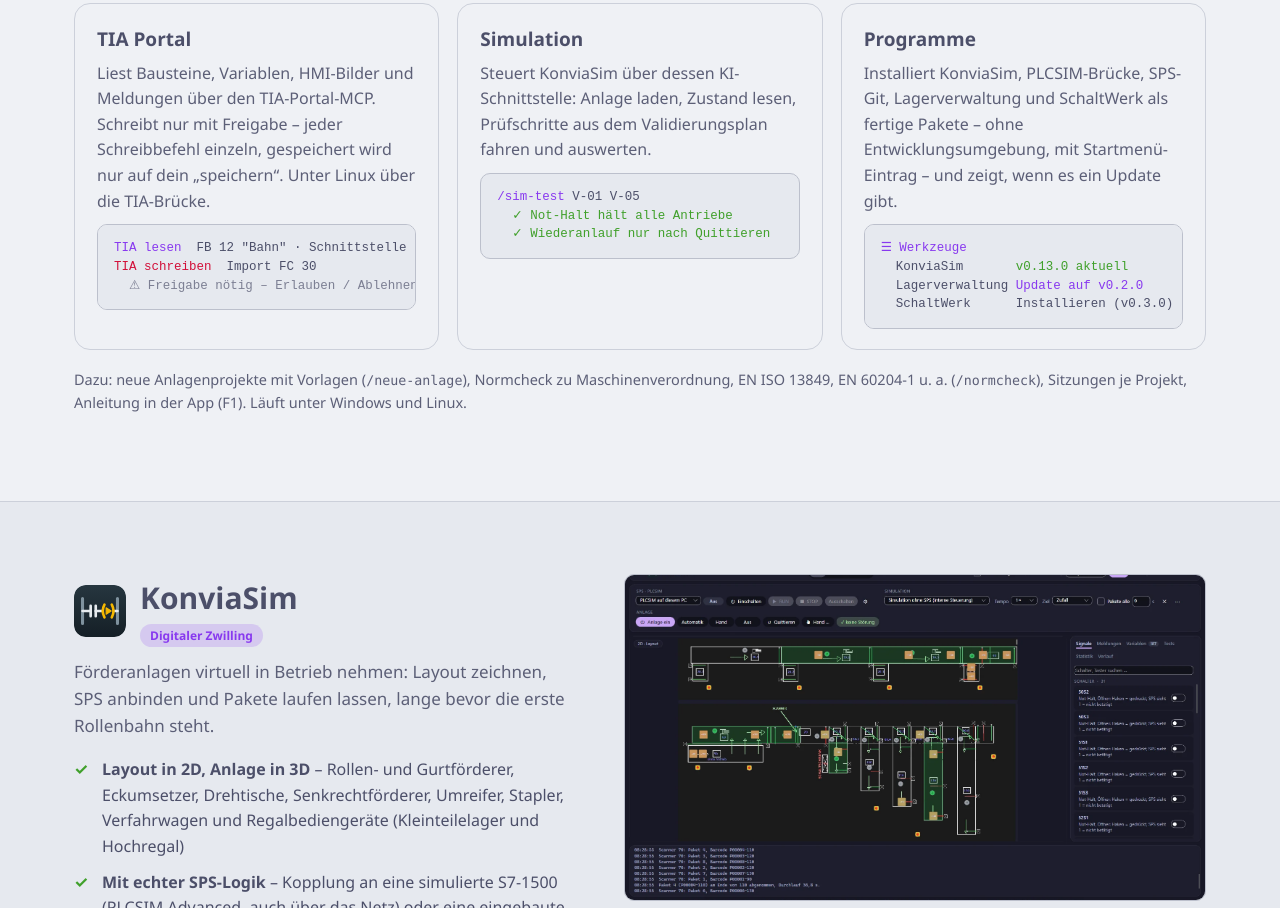
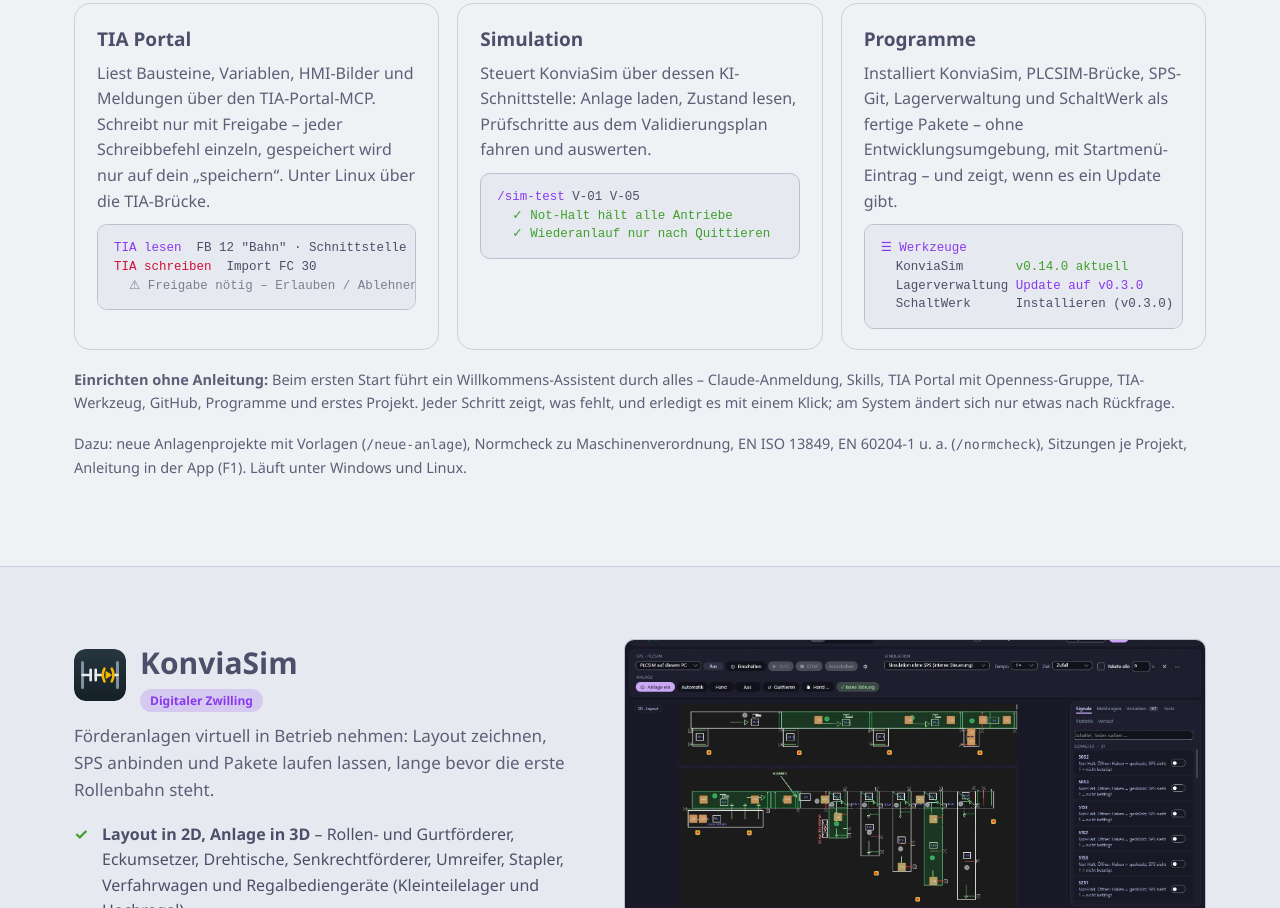
Before and after one commit to Taktloss/Taktloss.github.io, a plain HTML site: page index.html in a window 1280 px wide. Shown: the part 1084-1992 px from the top of the page. Drawn offline with Linux system fonts and the light colour scheme.

Commit message:
Willkommens-Assistent im SPS-Agent, KonviaSim 0.14.0 (Fenster anordnen), Lagerverwaltung 0.3.0 (Einrichtungsassistent)
Co-Authored-By: Claude Opus 5.5 <noreply@anthropic.com>

```diff
--- a/index.html
+++ b/index.html
@@ -255,11 +255,12 @@ dialog.lightbox p { color:#cdd6f4; text-align:center; margin:10px 0 0; font-size
         <h3>Programme</h3>
         <p>Installiert KonviaSim, PLCSIM-Brücke, SPS-Git, Lagerverwaltung und SchaltWerk als fertige Pakete – ohne Entwicklungsumgebung, mit Startmenü-Eintrag – und zeigt, wenn es ein Update gibt.</p>
         <pre class="term"><span class="k">☰ Werkzeuge</span>
-  KonviaSim       <span class="s">v0.13.0 aktuell</span>
-  Lagerverwaltung <span class="k">Update auf v0.2.0</span>
+  KonviaSim       <span class="s">v0.14.0 aktuell</span>
+  Lagerverwaltung <span class="k">Update auf v0.3.0</span>
   SchaltWerk      Installieren (v0.3.0)</pre>
       </div>
     </div>
+    <p class="note"><b>Einrichten ohne Anleitung:</b> Beim ersten Start führt ein Willkommens-Assistent durch alles – Claude-Anmeldung, Skills, TIA Portal mit Openness-Gruppe, TIA-Werkzeug, GitHub, Programme und erstes Projekt. Jeder Schritt zeigt, was fehlt, und erledigt es mit einem Klick; am System ändert sich nur etwas nach Rückfrage.</p>
     <p class="note">Dazu: neue Anlagenprojekte mit Vorlagen (<code>/neue-anlage</code>), Normcheck zu Maschinenverordnung, EN ISO 13849, EN 60204-1 u. a. (<code>/normcheck</code>), Sitzungen je Projekt, Anleitung in der App (F1). Läuft unter Windows und Linux.</p>
   </div>
 </section>
@@ -281,6 +282,7 @@ dialog.lightbox p { color:#cdd6f4; text-align:center; margin:10px 0 0; font-size
         <li><b>Förderer nach Katalog</b> – Kurven mit Innenradius und konischen Rollen, Spaltabstand einstellbar, Sicherheitslichtgitter mit Muting, Schutztüren mit Zuhaltung</li>
         <li><b>Automatische Tests</b> – Ablauf als Text („setze …“, „erwarte … in 10 s“), Prüfprogramm für die Kommandozeile, steuerbar durch den SPS-Agent</li>
         <li><b>Schnittstelle zur Lagerverwaltung</b> – OPC-UA-Server und TCP-Telegramm für Aufträge an die Regalbediengeräte</li>
+        <li><b>Fenster frei anordnen</b> – Seitenleiste, Bibliothek und Protokoll ziehen, ausblenden oder als eigenes Fenster abdocken; 3D in eigenem Fenster auf dem zweiten Bildschirm, 2D und 3D neben- oder übereinander, Werkzeugleiste anpassbar</li>
         <li><b>Bequem</b> – Rückgängig überall, Bibliothek mit Suche, Schaltplan-Import, Farbschemata, Deutsch und Englisch, Updates aus dem Programm</li>
       </ul>
       <div class="meta" style="margin-top:22px;display:flex;gap:8px;flex-wrap:wrap">
@@ -329,6 +331,7 @@ dialog.lightbox p { color:#cdd6f4; text-align:center; margin:10px 0 0; font-size
             <li>Ein-, Aus- und Umlagern, Einlagerstrategien, Inventur und Sperren</li>
             <li>Kopplung per OPC UA oder TCP-Telegramm, mit Lebenszeichen und Wiederverbinden</li>
             <li>Eingebautes Test-RBG zum Ausprobieren ohne Steuerung</li>
+            <li>Einrichtungsassistent: Lager anlegen, Anbindung wählen, Verbindung testen, Probeauftrag</li>
             <li>Rückgängig per Gegenbuchung, Updates aus dem Programm</li>
           </ul>
           <div class="meta"><span class="chip">.NET 8</span><span class="chip">Avalonia</span><span class="chip">OPC UA</span><span class="chip">lokale Datenbank</span></div>
```
